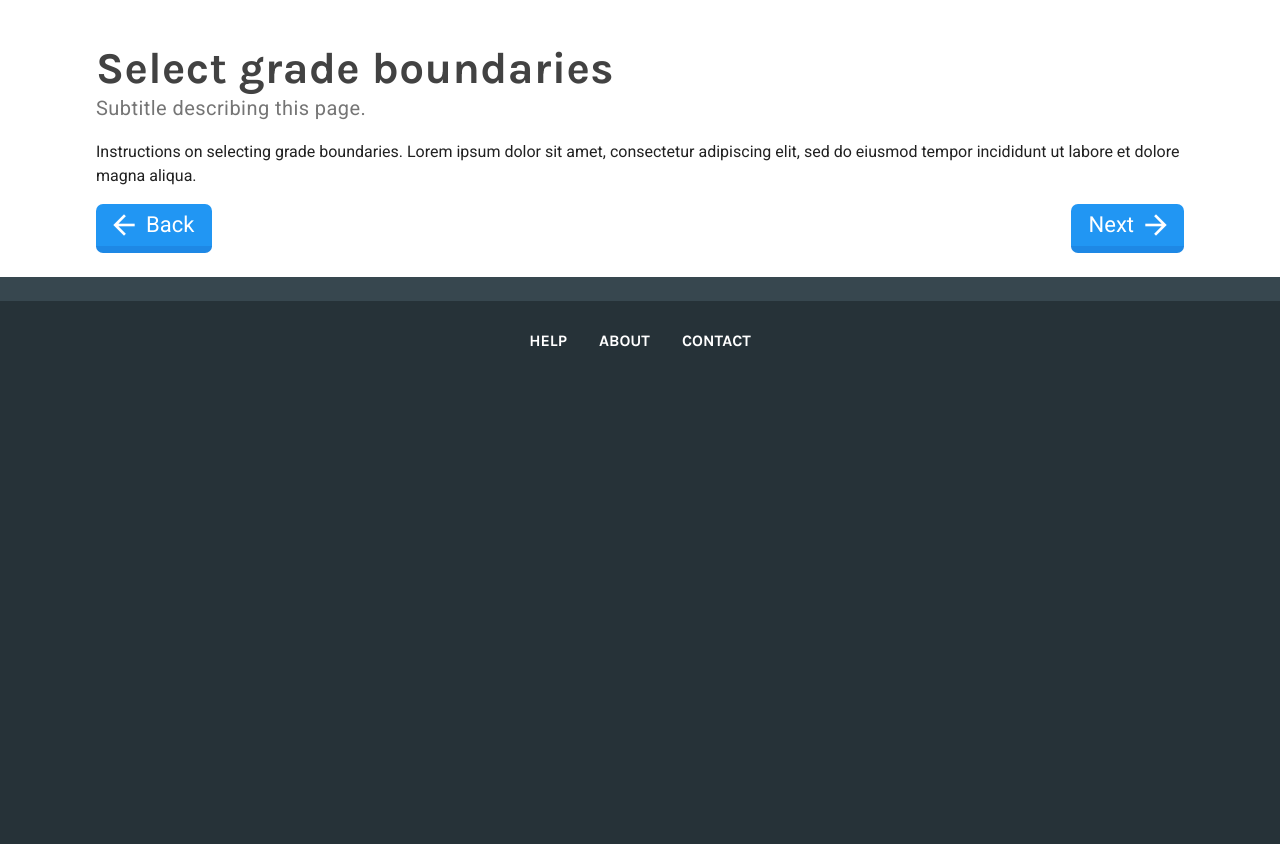
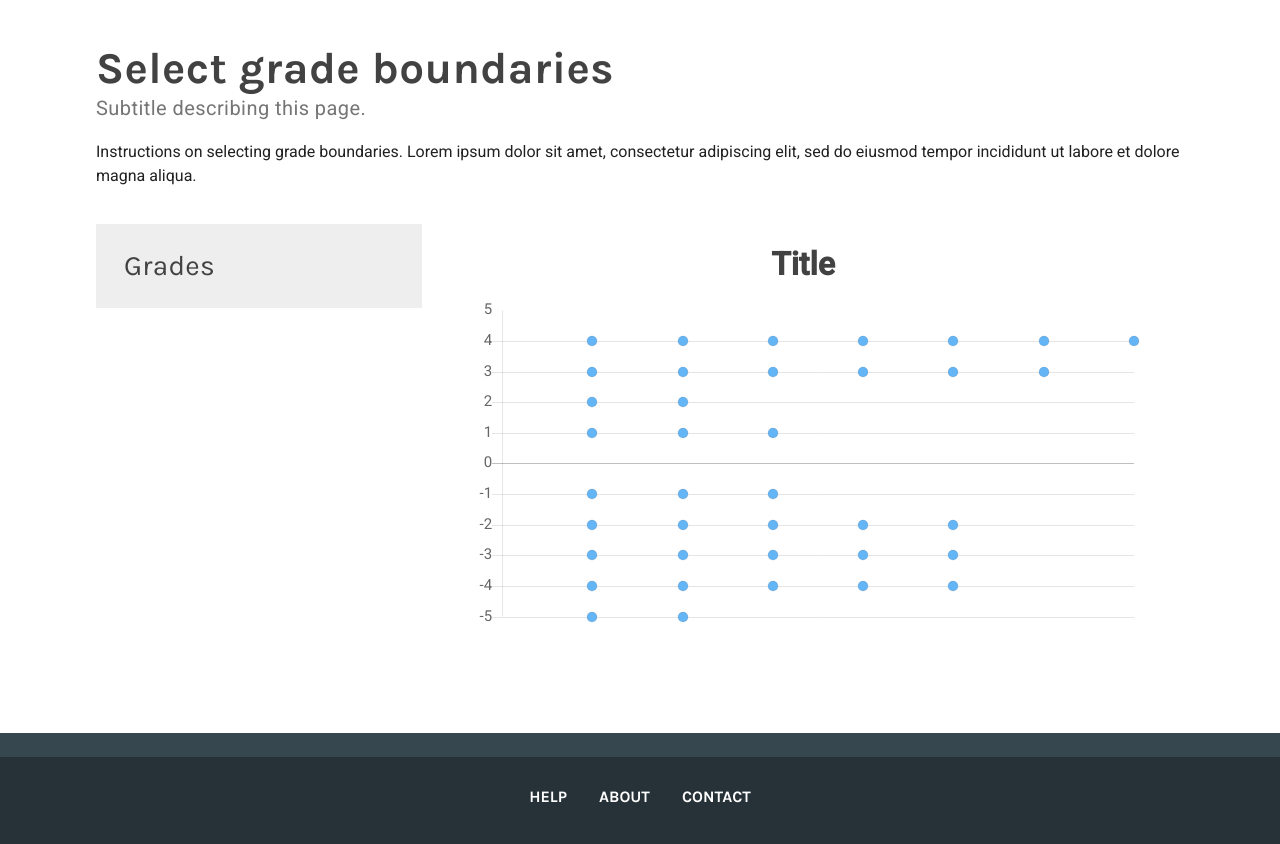
Before and after one commit to genericity/test-analysis, a Flask app: page /grades in a window 1280 px wide. Shown: the part 192-1036 px from the top of the page. Before the commit the page ends 539 px from the top, so only its background shows below. Run offline with Flask 2, Linux system fonts and the light colour scheme; some libraries are stand-ins or nearby versions.

Commit message:
Added a fake dot-plot class / interface for creating dotplots using Chart.js.
- Added a DotPlot class.
- It is not a true extension of the existing classes, but handles all
the dot plot chart creation given dot-plot-like data.
- Merged changes with the visualisation script.

```diff
--- a/static/css/styles.css
+++ b/static/css/styles.css
@@ -527,14 +527,43 @@
 
 /* Rendered graph. */
 
-#graph {
-    width: auto;
-    overflow: hidden;
-    flex-grow: 100;
-    background: #f5f5f5;
-    position: relative;
-    padding: 54px;
-    font-family: Roboto;
+#grades {
+     height: 100%;
+     width: 100%;
+     min-height: 400px;
+     max-height: 600px;
+     margin: 36px 0;
+     display: block;
+}
+
+#grades h3 {
+     font-size: 28px;
+     margin: 0.5em 1em;
+     line-height: 2em;
+}
+
+#grade-boundaries {
+     background: #eee;
+     display: inline-block;
+     box-sizing: border-box;
+     width: 30%;
+     margin: 0;
+     float: left;
+}
+
+#graph-container {
+     min-height: 400px;
+     max-height: 600px;
+     width: 70%;
+     margin: 0;
+     display: inline-block;
+     box-sizing: border-box;
+     float: right;
+}
+
+#graph-canvas {
+     position: relative;
+     font-family: Roboto;
 }
 
 
--- /dev/null
+++ b/static/js/dot_plot.js
@@ -0,0 +1,128 @@
+/*
+* A dot-plot interface for creating dotplots using Chart.js. Handles all the chart creation. Not a true class.
+*/
+class DotPlot {
+  /**
+  * Constructor. Defines some constants, and chart data.
+  * @param {!CanvasRenderingContext2D} ctx The canvas rendering context to use.
+  * @param {!Object<string, !Array<number>>} data An object of array of numbers.
+  * 	Each array represents a different dataset. The string acting as the key
+  * 	to each dataset is the label for the dataset.
+  * @options {=!Object} options An object containing options for this chart.
+  */
+  constructor(ctx, data, options = {}) {
+	const blue = '#64B5F6';
+
+    this.chart = null;
+    this.currentY = 50;
+    this.originalData = data;
+
+    // Default options.
+    this.options = {
+      type: 'scatter',
+      options: {
+        maintainAspectRatio: false,
+        responsive: true,
+        layout: {
+          padding: {
+            left: 50,
+            right: 50
+          }
+        },
+        title: {
+          display: true,
+          position: 'top',
+          fontSize: 32,
+          fontColor: '#424242',
+          padding: 24,
+          text: 'Title',
+        },
+        scales: {
+            xAxes: [{
+              type: 'linear',
+              position: 'bottom',
+              display: false,
+              stepSize: 1
+            }],
+            yAxes: [{
+              id: 'y'
+            }],
+            ticks: {
+              fontSize: 14,
+            }
+        },
+        elements: {
+          // Hide the line so that the scatterplot is not filled.
+          line: {
+            backgroundColor: 'rgba(0, 0, 0, 0)',
+            borderWidth: 0,
+            borderColor: 'rgba(0, 0, 0, 0)',
+            fill: false
+          }
+        },
+        legend: {
+          display: false,
+        },
+      },
+    };
+
+    // Data in chart-friendly format.
+    this.options.data = {
+    	datasets: []
+    };
+
+    // Convert each dataset to points on the chart.
+    for (const label of Object.keys(data)) {
+    	const newSet = {
+    		label: label,
+    		data: this.numbersToDotPlot(data[label]),
+    		pointBackgroundColor: blue
+    	}
+    	// Add to the chart.
+    	this.options.data.datasets.push(newSet);
+    }
+
+    // Overwrite the default options with the user-selected options.
+    Object.assign(this.options, options);
+
+    // Set font and point radius.
+    Chart.defaults.global.defaultFontFamily = 'Roboto';
+    Chart.defaults.global.elements.point.radius = 5;
+    Chart.defaults.global.defaultFontSize = 15;
+
+    // Create chart.
+    this.chart = new Chart(ctx, this.options);
+    }
+
+  /*
+  * Converts a list of numbers into X/Y coordinates for a scatter-chart, allowing it to be displayed as a dot-plot.
+  * @param {!Array<number>} data A list of numbers.
+  * @return {!Array<Object>} An array of objects, with x and y values.
+  */
+  numbersToDotPlot(data) {
+	let points = [];
+
+	// Keep track of the existing datapoints already with this value.
+	// Whenever a value is added, the counter for the number of datapoints with this value is incremented.
+	let existing = {};
+
+    for (const value of data) {
+    	if (existing[value] != undefined) {
+    		// Increment the existing counter.
+    		existing[value]++;
+    	} else {
+    		// Initialize the counter as it hadn't been seen before.
+    		existing[value] = 0;
+    	}
+
+    	// Create a new point.
+		const newPoint = {
+			x: existing[value],
+			y: value
+		};
+		points.push(newPoint);
+    }
+
+    return points;
+  }
+}
--- a/static/js/visualize.js
+++ b/static/js/visualize.js
@@ -3,8 +3,8 @@
   * Constructor. Defines some constants.
   */
   constructor() {
-    this.MIN = 0;
-    this.MAX = 100;
+    this.MIN = -5;
+    this.MAX = 5;
     this.MIN_POINTS = 3;
     this.MAX_POINTS = 80;
     this.chart = null;
@@ -16,27 +16,6 @@
   */
   getRandomInt(min, max) {
     return Math.floor(Math.random() * (max - min + 1)) + min;
-  }
-
-  /**
-  * Generates a list (n = amount) of random points.
-  */
-  generateData(amount) {
-    let data = [];
-    // Validate data.
-    if (!amount || amount < this.MIN_POINTS || amount > this.MAX_POINTS) {
-      return data;
-    }
-
-    for (let i = 0; i < amount; i++) {
-      const newData = {
-        x: this.getRandomInt(this.MIN, this.MAX),
-        y: this.getRandomInt(this.MIN, this.MAX)
-      };
-      data.push(newData);
-    }
-
-    return data;
   }
 
   /**
@@ -57,6 +36,18 @@
       }
     }
     return colours;
+  }
+
+  /**
+  * Generates a specified amount of fake dotplot data.
+  * @param {number} amount The amount of data points to generate.
+  */
+  generateData(amount) {
+    const data = [];
+    for (let i = 0; i < amount; i++) {
+      data.push(this.getRandomInt(this.MIN, this.MAX));
+    }
+    return data;
   }
 
   /**
@@ -95,58 +86,15 @@
       this.chart.destroy();
     }
 
-    const title = document.getElementById('input-title').value || 'Sample graph';
-    const amount = document.getElementById('input-points').value || this.getRandomInt(this.MIN_POINTS, this.MAX_POINTS);
+    const title = 'Questions';
+    const amount = this.getRandomInt(this.MIN_POINTS, this.MAX_POINTS);
     const ctx = document.getElementById('graph-canvas').getContext('2d');
     const data = this.generateData(amount);
+
     const options = {
-      type: 'scatter',
-      data: {
-        datasets: [{
-            label: 'Sample dataset',
-            data: data,
-            pointBackgroundColor: this.generateColours(data, this.currentY),
-        }]
-      },
       options: {
-        maintainAspectRatio: false,
-        layout: {
-          padding: {
-            right: 50
-          }
-        },
         title: {
-          display: true,
-          position: 'top',
-          fontSize: 32,
-          fontColor: '#424242',
-          padding: 24,
-          text: title,
-        },
-        scales: {
-            xAxes: [{
-              type: 'linear',
-              position: 'bottom',
-              display: false,
-            }],
-            yAxes: [{
-              id: 'y'
-            }],
-            ticks: {
-              fontSize: 14,
-            }
-        },
-        elements: {
-          // Hide the line so that the scatterplot is not filled.
-          line: {
-            backgroundColor: 'rgba(0, 0, 0, 0)',
-            borderWidth: 0,
-            borderColor: 'rgba(0, 0, 0, 0)',
-            fill: false
-          }
-        },
-        legend: {
-          display: false,
+          text: 'Students'
         },
         annotation: {
           events: ['click', 'mousemove'],
@@ -170,15 +118,12 @@
             },
           }]
         }
-      },
+      }
     };
-    // Set font and point radius.
-    Chart.defaults.global.defaultFontFamily = 'Roboto';
-    Chart.defaults.global.elements.point.radius = 5;
-    Chart.defaults.global.defaultFontSize = 15;
 
-    // Create chart.
-    this.chart = new Chart(ctx, options);
+    // Create the dotplot with the fake data.
+    this.dotplot = new DotPlot(ctx, [data]);
+    this.chart = this.dotplot.chart;
     this.chart.chartState = this;
 
     // Listen to mouse move events.
@@ -201,7 +146,7 @@
       // Update chart.
       this.chart.update();
     }
-    canvas.onmousemove = updateChart;
+    //canvas.onmousemove = updateChart;
   }
 }
 
@@ -209,15 +154,4 @@
 window.onload = () => {
   const chartState = new ChartState();
   chartState.newChart();
-
-  // Listen to the generate chart button.
-  const generateButton = document.getElementById('generate');
-  generateButton.onclick = () => {
-    chartState.newChart();
-  };
-  // Also listen to the slider.
-  const slider = document.getElementById('input-points');
-  slider.onchange = () => {
-    chartState.newChart();
-  };
 }
--- a/templates/grades.html
+++ b/templates/grades.html
@@ -6,6 +6,12 @@
                 Instructions on selecting grade boundaries. Lorem ipsum dolor sit amet, consectetur adipiscing elit, sed do eiusmod tempor incididunt ut labore et dolore magna aliqua.
             </p>
             <section id="grades">
+                <div id="grade-boundaries">
+                    <h3>Grades</h3>
+                </div>
+                <div id="graph-container">
+                    <canvas id="graph-canvas"></canvas>
+                </div>
             </section>
             <a class="button reversed-button" id="back-button" href="{{ url_for('questions_page') }}">
                 <span class="button-icon material-icons">arrow_back</span>
--- a/templates/header.html
+++ b/templates/header.html
@@ -18,6 +18,7 @@
     {% if grades %}
     <!-- Chart and visualization scripts. -->
 	<script type="text/javascript" src="{{ url_for('static', filename='js/chart.js') }}"></script>
+    <script type="text/javascript" src="{{ url_for('static', filename='js/dot_plot.js') }}"></script>
 	<script type="text/javascript" src="{{ url_for('static', filename='js/annotations.js') }}"></script>
 	<script type="text/javascript" src="{{ url_for('static', filename='js/visualize.js') }}"></script>
     {% endif %}
```
